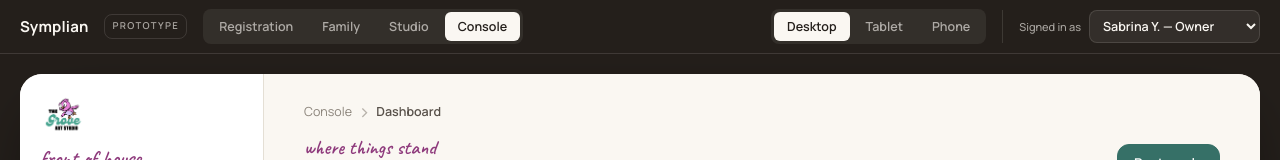
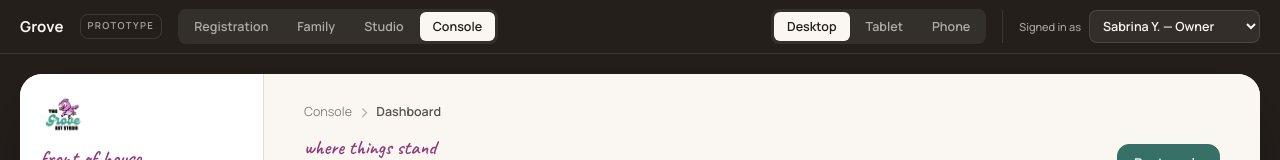
Before and after one commit to poreldeporte/grove-platform, a plain HTML site: page index.html in a window 1280 px wide. Shown: the top 160 px of the page. Drawn offline with Linux system fonts and the light colour scheme.

Commit message:
Drop the Symplian name
Symplian is an unrelated site and has no connection to The Grove Art
Studio. The top-bar brand is now "Grove", and the page title and meta
description describe the prototype without naming a product.

Co-Authored-By: Claude Opus 5 (1M context) <noreply@anthropic.com>

```diff
--- a/index.html
+++ b/index.html
@@ -3,8 +3,8 @@
 <head>
 <meta charset="utf-8">
 <meta name="viewport" content="width=device-width, initial-scale=1">
-<title>Grove Platform — Symplian prototype</title>
-<meta name="description" content="Click-through prototype of the Symplian platform for The Grove Art Studio: parent portal, teacher portal and owner console.">
+<title>Grove Platform — click-through prototype</title>
+<meta name="description" content="Click-through prototype of the platform for The Grove Art Studio: parent portal, teacher portal and owner console.">
 <link rel="icon" href="assets/logo.png">
 
 <link rel="preconnect" href="https://fonts.googleapis.com">
--- a/js/shell.js
+++ b/js/shell.js
@@ -24,7 +24,7 @@
     });
 
     return h`<header class="chrome">
-      <span class="chrome__brand">Symplian</span>
+      <span class="chrome__brand">Grove</span>
       <span class="chrome__tag">PROTOTYPE</span>
       <nav class="segmented" aria-label="Portal">${raw(tabs.map(function (id) {
         return h`<button class="segmented__btn" type="button" aria-pressed="${id === S.surface}"
```
Also changed, not shown: 1 other file.
